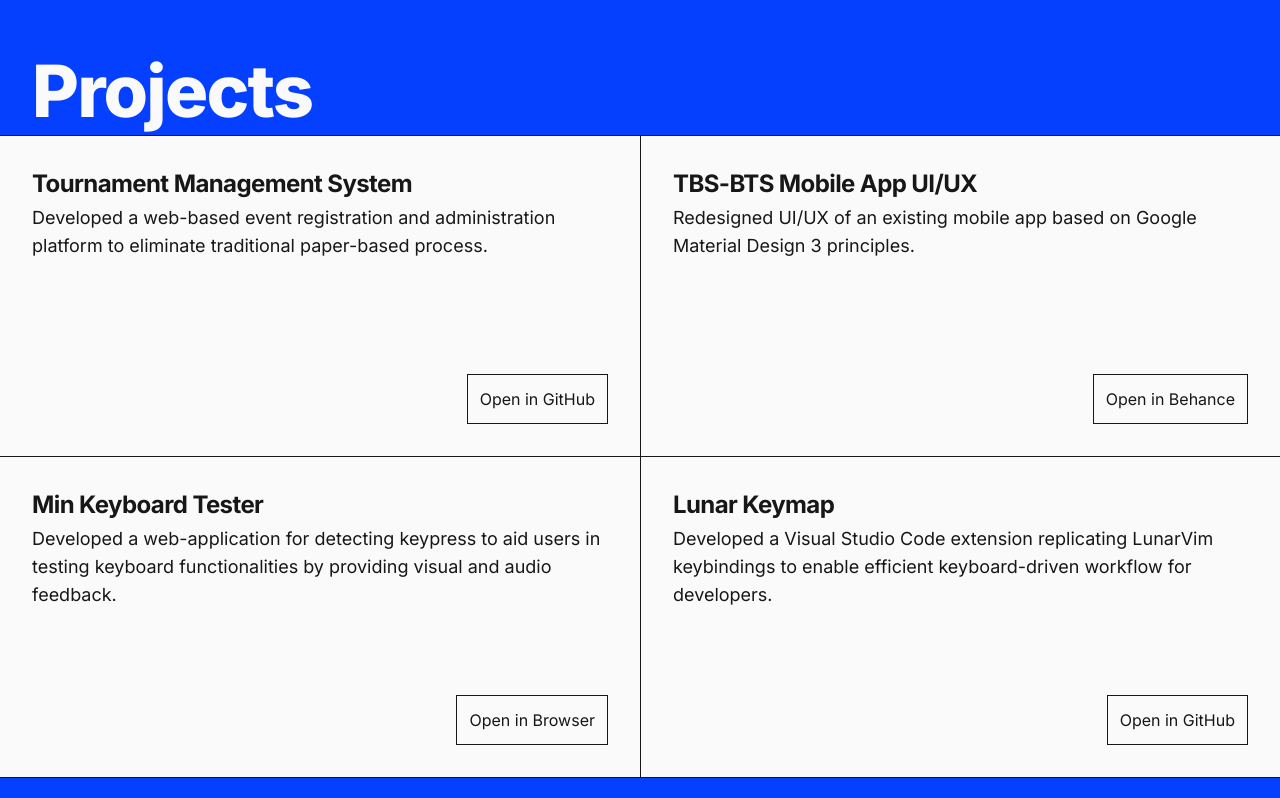
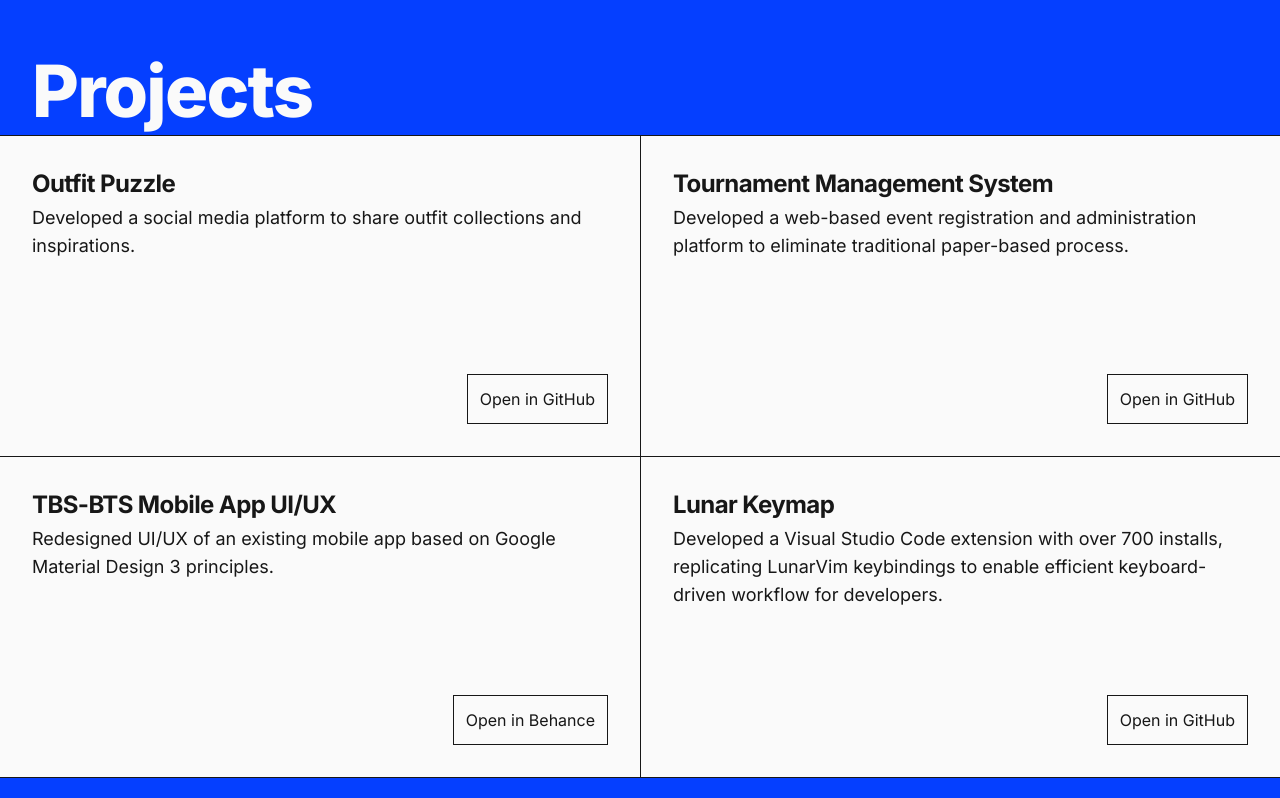
Before and after one commit to fathulfahmy/site, a React (Vite) app: page / in a window 1280 px wide. Shown: the part 802-1600 px from the top of the page. Built offline with nearby package versions, Linux system fonts and the light colour scheme.

Commit message:
feat: update project lists

```diff
--- a/src/components/Projects.jsx
+++ b/src/components/Projects.jsx
@@ -19,13 +19,21 @@ function Projects() {
     <div className="lg:grid lg:grid-cols-12">
       <div className="border-b lg:col-span-6">
         <Card
+          title="Outfit Puzzle"
+          desc="Developed a social media platform to share outfit collections and inspirations."
+          platform="GitHub"
+          href="https://github.com/fathulfahmy/outfit-puzzle"
+        />
+      </div>
+      <div className="border-b lg:col-span-6 lg:border-l">
+        <Card
           title="Tournament Management System"
           desc="Developed a web-based event registration and administration platform to eliminate traditional paper-based process."
           platform="GitHub"
           href="https://github.com/fathulfahmy/event-management"
         />
       </div>
-      <div className="border-b lg:col-span-6 lg:border-l">
+      <div className="max-lg:border-b lg:col-span-6">
         <Card
           title="TBS-BTS Mobile App UI/UX"
           desc="Redesigned UI/UX of an existing mobile app based on Google Material Design 3 principles."
@@ -33,18 +41,10 @@ function Projects() {
           href="https://www.behance.net/gallery/192555099/TBS-BTS-UIUX-Redesign"
         />
       </div>
-      <div className="max-lg:border-b lg:col-span-6">
-        <Card
-          title="Min Keyboard Tester"
-          desc="Developed a web-application for detecting keypress to aid users in testing keyboard functionalities by providing visual and audio feedback."
-          platform="Browser"
-          href="https://minkeyboardtester.netlify.app"
-        />
-      </div>
       <div className="lg:col-span-6 lg:border-l">
         <Card
           title="Lunar Keymap"
-          desc="Developed a Visual Studio Code extension replicating LunarVim keybindings to enable efficient keyboard-driven workflow for developers."
+          desc="Developed a Visual Studio Code extension with over 700 installs, replicating LunarVim keybindings to enable efficient keyboard-driven workflow for developers."
           platform="GitHub"
           href="https://github.com/fathulfahmy/lunarkeymap"
         />
```
